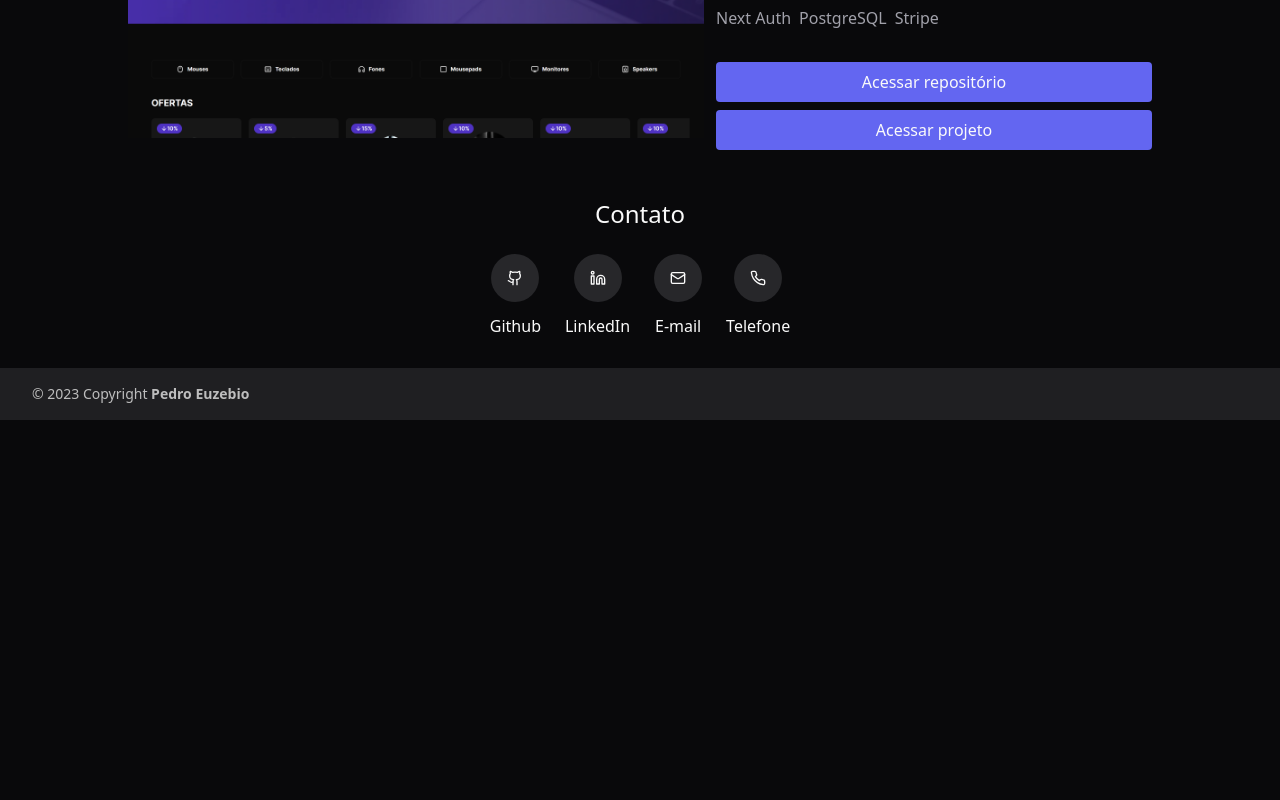
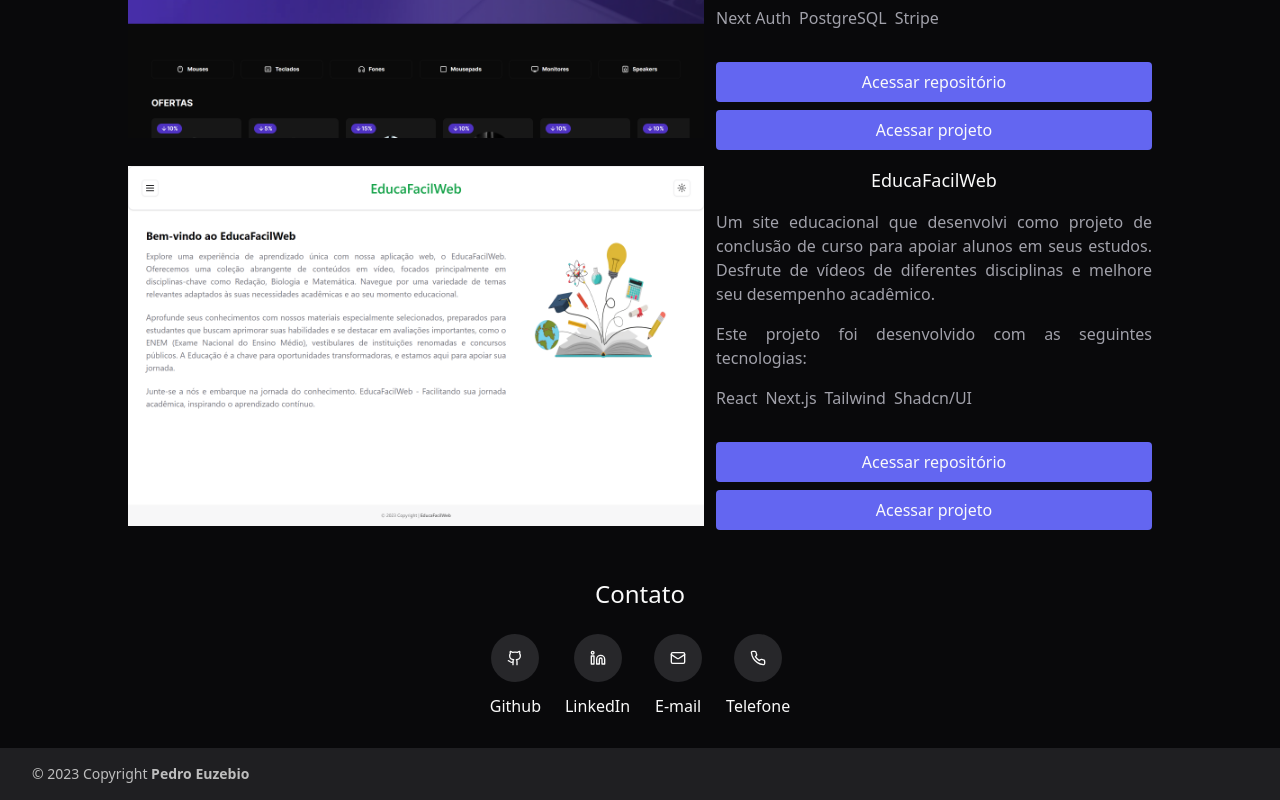
Before and after one commit to pedroeuzebioo/portfolio-2023, a Next.js app: page / in a window 1280 px wide. Shown: the part 1786-2586 px from the top of the page. Before the commit the page ends 2206 px from the top, so only its background shows below. Built offline with nearby package versions, Linux system fonts and the light colour scheme.

Commit message:
add: include EducaFacilWeb project section

```diff
--- a/src/components/projects.tsx
+++ b/src/components/projects.tsx
@@ -110,6 +110,53 @@ const Projects = () => {
             </div>
           </div>
         </div>
+
+        <div className="flex flex-col gap-3 md:flex-row">
+          <Image
+            src="/apresentation-educafacilweb.png"
+            alt="educafacilweb"
+            width={0}
+            height={0}
+            sizes="100vw"
+            className="h-fit w-full md:max-w-xl"
+          />
+
+          <div className="flex flex-col gap-4">
+            <h3 className="text-center text-lg font-medium">EducaFacilWeb</h3>
+
+            <p className="text-justify text-muted-foreground">
+              Um site educacional que desenvolvi como projeto de conclusão de
+              curso para apoiar alunos em seus estudos. Desfrute de vídeos de
+              diferentes disciplinas e melhore seu desempenho acadêmico.
+            </p>
+
+            <p className="text-justify font-medium text-muted-foreground">
+              Este projeto foi desenvolvido com as seguintes tecnologias:
+            </p>
+
+            <ul className="list-inside list-disc text-muted-foreground md:flex md:list-outside md:list-none md:flex-wrap md:gap-2">
+              <li>React</li>
+              <li>Next.js</li>
+              <li>Tailwind</li>
+              <li>Shadcn/UI</li>
+            </ul>
+
+            <div className="mt-4 flex flex-wrap justify-center gap-2 md:justify-start">
+              <Link
+                href="https://github.com/pedroeuzebioo/educafacilweb"
+                className="flex w-full items-center justify-center rounded bg-indigo-500 p-2 font-medium transition-colors hover:bg-indigo-500/50"
+              >
+                Acessar repositório
+              </Link>
+              <Link
+                href="https://educafacilweb.vercel.app"
+                className="flex w-full items-center justify-center rounded bg-indigo-500 p-2 font-medium transition-colors hover:bg-indigo-500/50"
+              >
+                Acessar projeto
+              </Link>
+            </div>
+          </div>
+        </div>
       </div>
     </section>
   );
```
Also changed, not shown: public/apresentation-educafacilweb.png (added).
